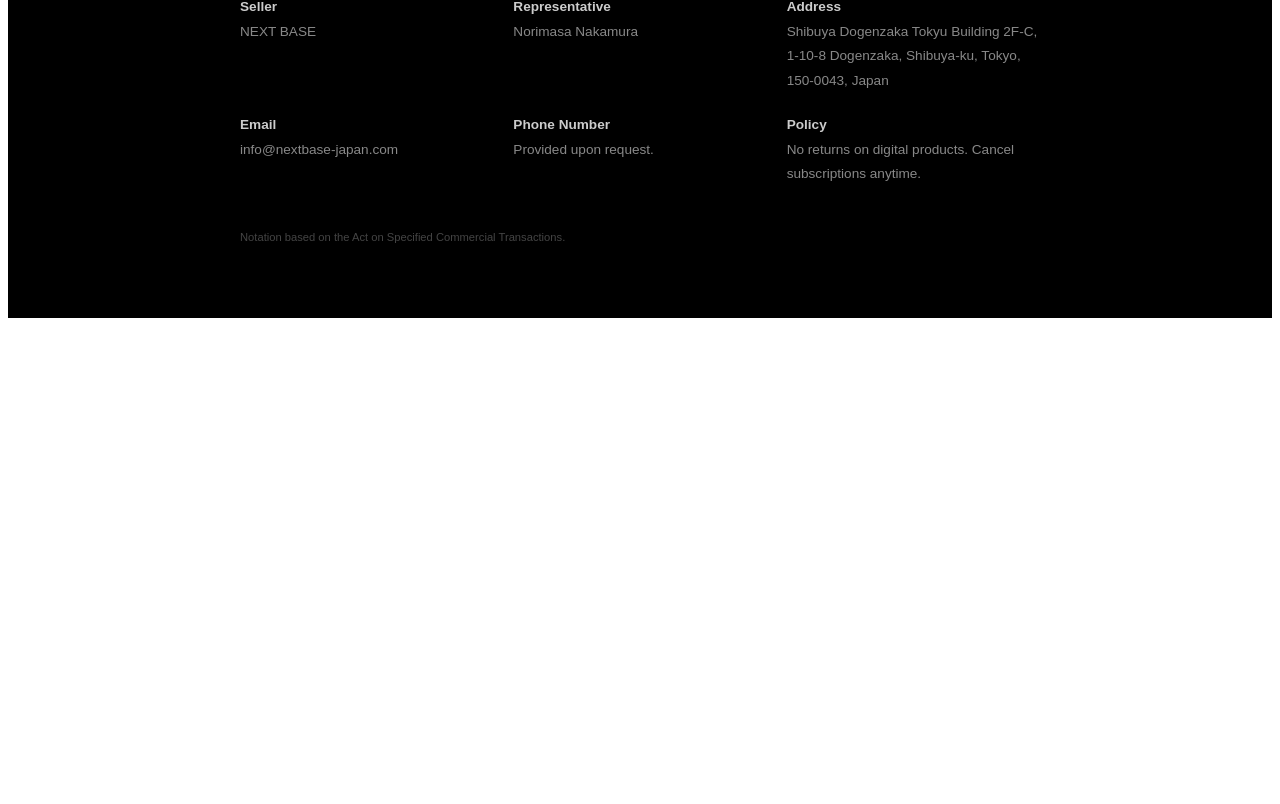
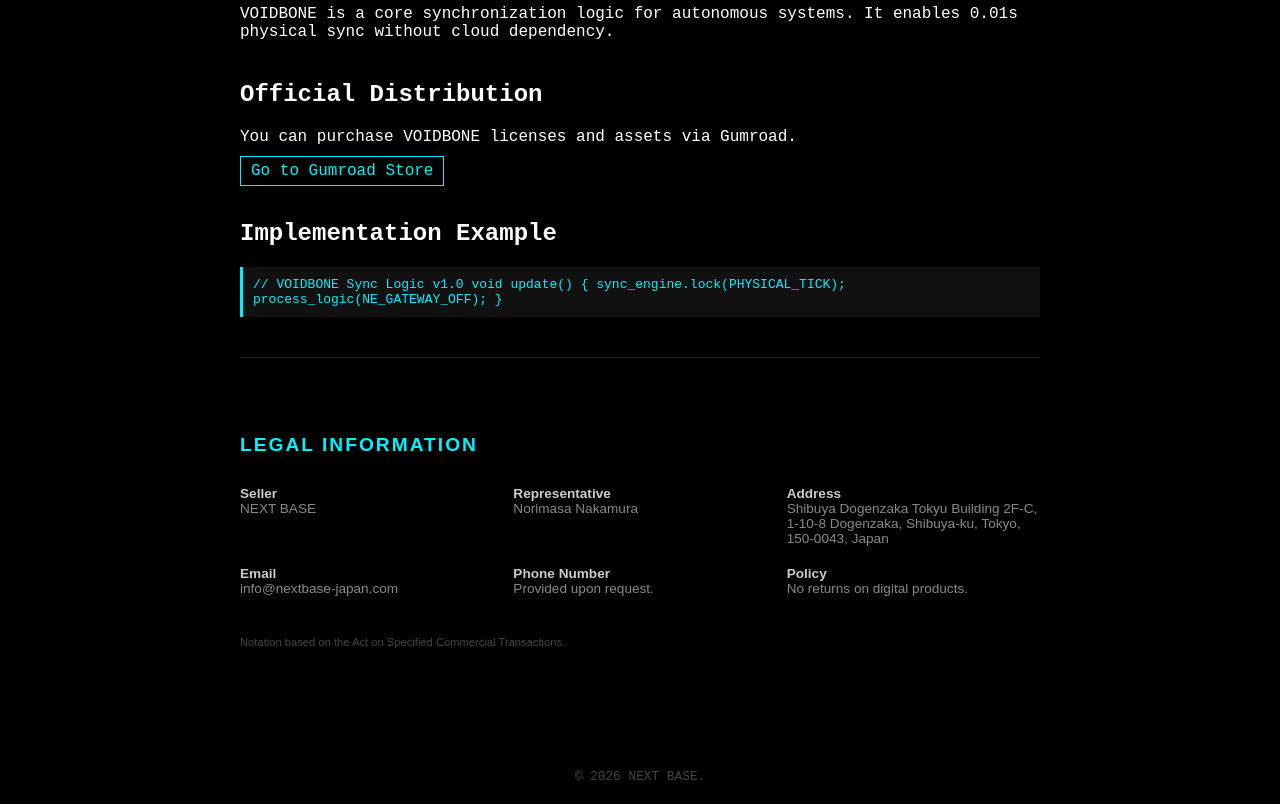
Before and after one commit to nnban123/voidbone-sdk, a plain HTML site: page index.html in a window 1280 px wide. Shown: the part 154-958 px from the top of the page. Before the commit the page ends 800 px from the top, so only its background shows below. Drawn offline with Linux system fonts and the light colour scheme.

Commit message:
Update index.html

```diff
--- a/index.html
+++ b/index.html
@@ -1,32 +1,61 @@
-<section id="legal" style="background: #000; color: #888; padding: 60px 20px; border-top: 1px solid #222; font-family: sans-serif;">
-  <div style="max-width: 800px; margin: 0 auto; line-height: 1.8;">
-    <h2 style="color: #00f2ff; font-size: 1.2rem; margin-bottom: 30px; letter-spacing: 2px; text-transform: uppercase;">Legal Information</h2>
-    <div style="display: grid; grid-template-columns: repeat(auto-fit, minmax(250px, 1fr)); gap: 20px; font-size: 0.85rem;">
-      <div>
-        <p style="margin: 0; font-weight: bold; color: #ccc;">Seller</p>
-        <p style="margin: 0;">NEXT BASE</p>
-      </div>
-      <div>
-        <p style="margin: 0; font-weight: bold; color: #ccc;">Representative</p>
-        <p style="margin: 0;">Norimasa Nakamura</p>
-      </div>
-      <div>
-        <p style="margin: 0; font-weight: bold; color: #ccc;">Address</p>
-        <p style="margin: 0;">Shibuya Dogenzaka Tokyu Building 2F-C, 1-10-8 Dogenzaka, Shibuya-ku, Tokyo, 150-0043, Japan</p>
-      </div>
-      <div>
-        <p style="margin: 0; font-weight: bold; color: #ccc;">Email</p>
-        <p style="margin: 0;">info@nextbase-japan.com</p>
-      </div>
-      <div>
-        <p style="margin: 0; font-weight: bold; color: #ccc;">Phone Number</p>
-        <p style="margin: 0;">Provided upon request.</p>
-      </div>
-      <div>
-        <p style="margin: 0; font-weight: bold; color: #ccc;">Policy</p>
-        <p style="margin: 0;">No returns on digital products. Cancel subscriptions anytime.</p>
-      </div>
+<!DOCTYPE html>
+<html lang="en">
+<head>
+    <meta charset="UTF-8">
+    <meta name="viewport" content="width=device-width, initial-scale=1.0">
+    <title>VOIDBONE SDK - NEXT BASE</title>
+    <style>
+        body { background-color: #000; color: #fff; font-family: 'Courier New', Courier, monospace; margin: 0; padding: 20px; }
+        .container { max-width: 800px; margin: 0 auto; }
+        h1 { color: #00f2ff; border-bottom: 2px solid #00f2ff; padding-bottom: 10px; }
+        .section { margin-bottom: 40px; }
+        code { background-color: #111; padding: 10px; display: block; border-left: 3px solid #00f2ff; color: #00f2ff; }
+        a { color: #00f2ff; text-decoration: none; border: 1px solid #00f2ff; padding: 5px 10px; transition: 0.3s; }
+        a:hover { background-color: #00f2ff; color: #000; }
+    </style>
+</head>
+<body>
+    <div class="container">
+        <h1>VOIDBONE SDK / REFERENCE</h1>
+
+        <div class="section">
+            <h2>About VOIDBONE</h2>
+            <p>VOIDBONE is a core synchronization logic for autonomous systems. It enables 0.01s physical sync without cloud dependency.</p>
+        </div>
+
+        <div class="section">
+            <h2>Official Distribution</h2>
+            <p>You can purchase VOIDBONE licenses and assets via Gumroad.</p>
+            <a href="http://8475488513970norisan.gumroad.com/l/hkrzd" target="_blank">Go to Gumroad Store</a>
+        </div>
+
+        <div class="section">
+            <h2>Implementation Example</h2>
+            <code>
+// VOIDBONE Sync Logic v1.0
+void update() {
+    sync_engine.lock(PHYSICAL_TICK);
+    process_logic(NE_GATEWAY_OFF);
+}
+            </code>
+        </div>
+
+        <section id="legal" style="background: #000; color: #888; padding: 60px 0; border-top: 1px solid #222; font-family: sans-serif;">
+            <h2 style="color: #00f2ff; font-size: 1.2rem; margin-bottom: 30px; letter-spacing: 2px; text-transform: uppercase;">Legal Information</h2>
+            <div style="display: grid; grid-template-columns: repeat(auto-fit, minmax(250px, 1fr)); gap: 20px; font-size: 0.85rem;">
+                <div><p style="margin:0; font-weight:bold; color:#ccc;">Seller</p><p style="margin:0;">NEXT BASE</p></div>
+                <div><p style="margin:0; font-weight:bold; color:#ccc;">Representative</p><p style="margin:0;">Norimasa Nakamura</p></div>
+                <div><p style="margin:0; font-weight:bold; color:#ccc;">Address</p><p style="margin:0;">Shibuya Dogenzaka Tokyu Building 2F-C, 1-10-8 Dogenzaka, Shibuya-ku, Tokyo, 150-0043, Japan</p></div>
+                <div><p style="margin:0; font-weight:bold; color:#ccc;">Email</p><p style="margin:0;">info@nextbase-japan.com</p></div>
+                <div><p style="margin:0; font-weight:bold; color:#ccc;">Phone Number</p><p style="margin:0;">Provided upon request.</p></div>
+                <div><p style="margin:0; font-weight:bold; color:#ccc;">Policy</p><p style="margin:0;">No returns on digital products.</p></div>
+            </div>
+            <p style="margin-top: 40px; font-size: 0.7rem; color: #444;">Notation based on the Act on Specified Commercial Transactions.</p>
+        </section>
+
+        <footer style="margin-top: 50px; text-align: center; font-size: 0.8em; color: #444;">
+            &copy; 2026 NEXT BASE.
+        </footer>
     </div>
-    <p style="margin-top: 40px; font-size: 0.7rem; color: #444;">Notation based on the Act on Specified Commercial Transactions.</p>
-  </div>
-</section>
+</body>
+</html>
```
